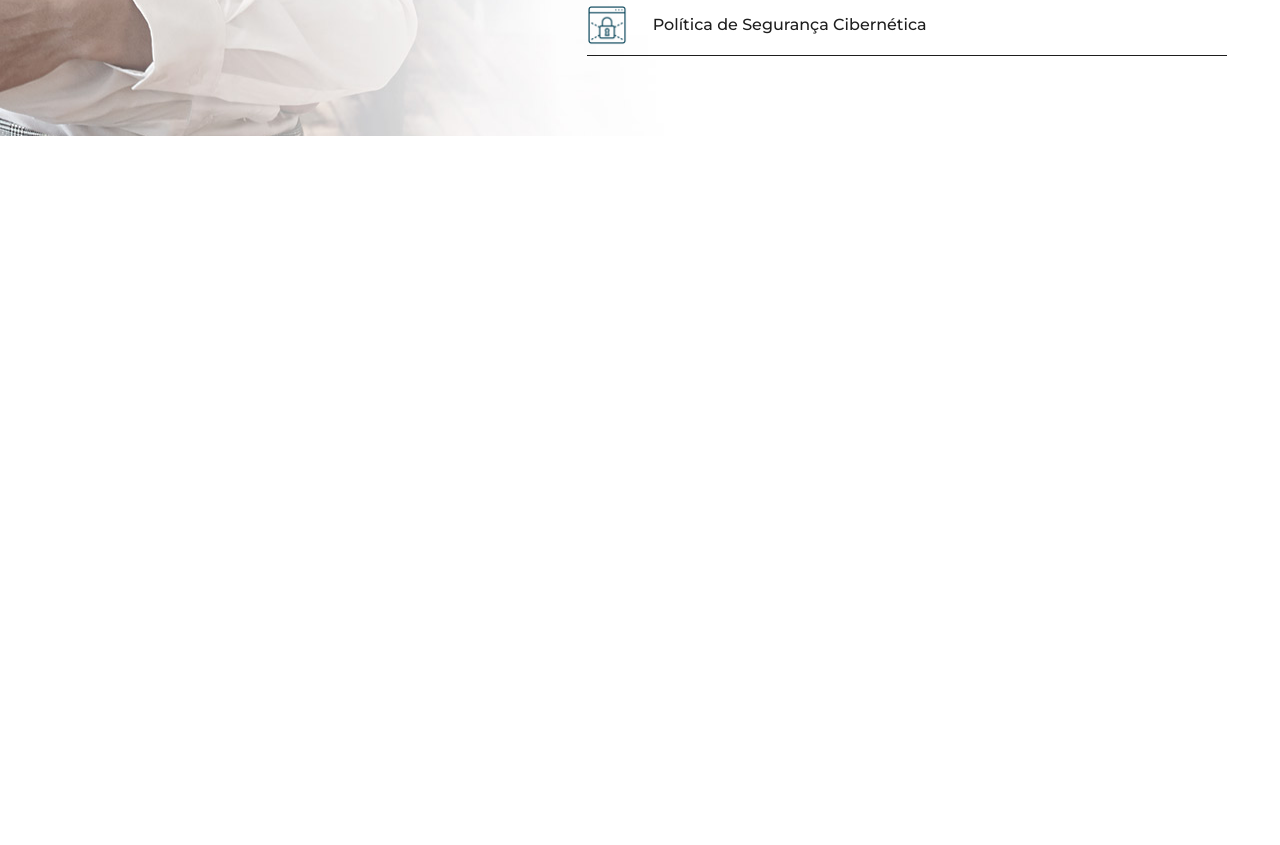
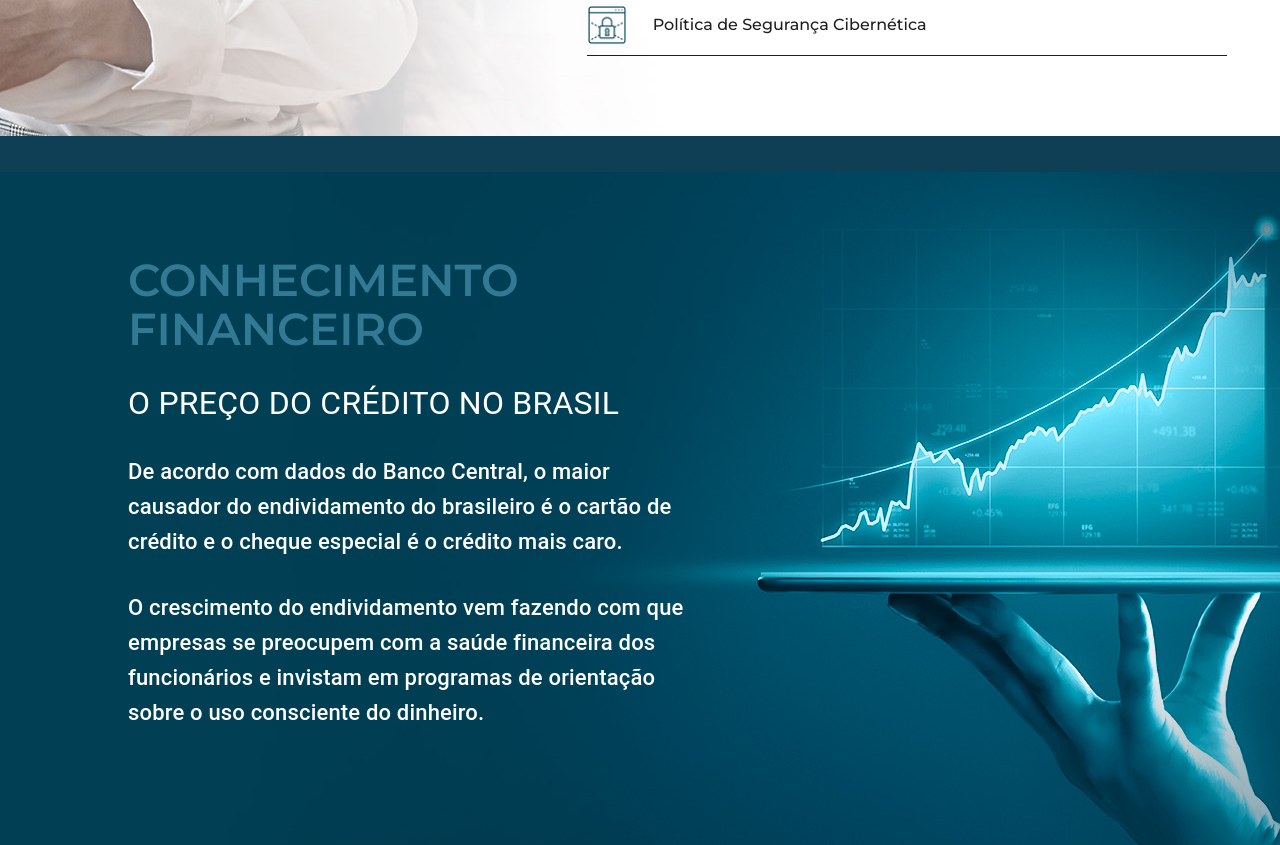
Before and after one commit to blumenkranzyn/otimo, a React (Create React App) app: page / in a window 1280 px wide. Shown: the part 3140-3985 px from the top of the page. Before the commit the page ends 3276 px from the top, so only its background shows below. Built offline with nearby package versions, Linux system fonts and the light colour scheme.

Commit message:
Financial Knowledge

```diff
--- a/src/App.js
+++ b/src/App.js
@@ -7,6 +7,7 @@ import Welcome from "./sections/Welcome"
 import Services from "./sections/Services"
 import PayrollLoans from "./sections/PayrollLoans"
 import Compliance from "./sections/Compliance"
+import FinancialKnowledge from "./sections/FinancialKnowledge"
 
 const theme = createMuiTheme({
   palette: {
@@ -32,6 +33,7 @@ function App() {
       <Services />
       <PayrollLoans />
       <Compliance />
+      <FinancialKnowledge />
     </ThemeProvider>
   );
 }
--- /dev/null
+++ b/src/sections/FinancialKnowledge.js
@@ -0,0 +1,48 @@
+import React from "react"
+import { withStyles } from "@material-ui/core/styles"
+import { Grid, Hidden, Typography } from "@material-ui/core"
+import { Fade } from "react-reveal"
+
+const styles = theme => ({
+    listItem: {
+        paddingLeft: 30
+    }
+})
+
+const images = {
+    antecipacao: require('../images/icons/sem-antecipacao.png'),
+    perfis: require('../images/icons/perfis-clientes.png'),
+    quitacao: require('../images/icons/quitacao-debito.png'),
+}
+
+
+const FinancialKnowledge = ({ classes }) => {
+    return (
+        <>
+            <section className="knowledge-section w-full relative">
+                <Grid container direction="row" alignItems="center" justify="flex-start">
+                    <Grid item md={7} lg={6}>
+                        <h2 className="text-blue-base">CONHECIMENTO FINANCEIRO</h2>
+
+                        <Typography variant={"h4"} component={"h3"}>
+                            O PREÇO DO CRÉDITO NO BRASIL
+                      </Typography>
+                        <Typography variant={"h6"} component={"p"}>
+                            De acordo com dados do Banco Central, o maior
+                            causador do endividamento do brasileiro é o cartão
+                            de crédito e o cheque especial é o crédito mais caro.
+                      </Typography>
+                        <Typography variant={"h6"} component={"p"}>
+                            O crescimento do endividamento vem fazendo com
+                            que empresas se preocupem com a saúde financeira
+                            dos funcionários e invistam em programas de
+                            orientação sobre o uso consciente do dinheiro.
+                      </Typography>
+                    </Grid>
+
+                </Grid>
+            </section>
+        </>
+    )
+}
+export default withStyles(styles, { withTheme: true })(FinancialKnowledge);
--- /dev/null
+++ b/src/styles/sections/knowledge-section.scss
@@ -0,0 +1,31 @@
+.knowledge-section {
+  padding: 15vh 0 30vh calc(10%);
+  background: url(../../images/bgs/bg-conhecimento-financeiro.jpg) bottom center no-repeat;
+
+  background-color: $blue-dark;
+  color: $blue-dark;
+  > * {
+    color: white;
+  }
+  h2 {
+    line-height: 1.1em;
+    margin-bottom: 30px;
+    max-width: 250px;
+  }
+  h3 {
+    font-size: 2em;
+  }
+  p {
+    font-size: 22px;
+    margin-top: 30px;
+  }
+  .list {
+    width: 100%;
+    max-width: 490px;
+    margin-top: 40px;
+    > * {
+      font-size: 20px;
+      font-weight: 600;
+    }
+  }
+}
--- a/src/styles/styles.scss
+++ b/src/styles/styles.scss
@@ -14,3 +14,4 @@
 @import "./sections/services-section.scss";
 @import "./sections/payroll-section.scss";
 @import "./sections/compliance-section.scss";
+@import "./sections/knowledge-section.scss";
```
